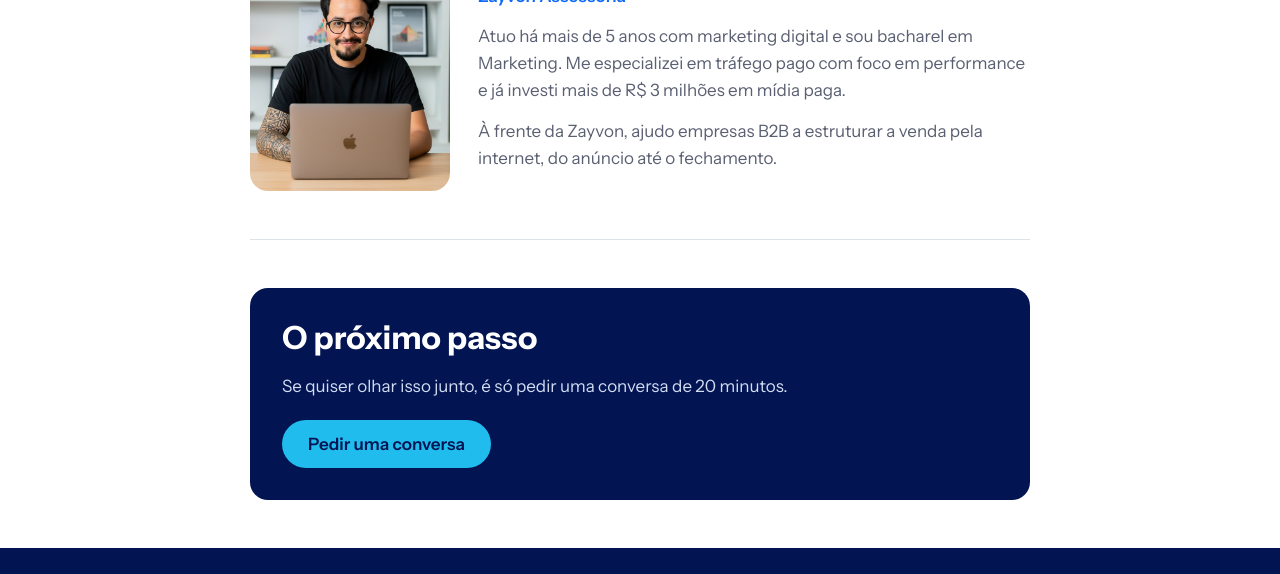
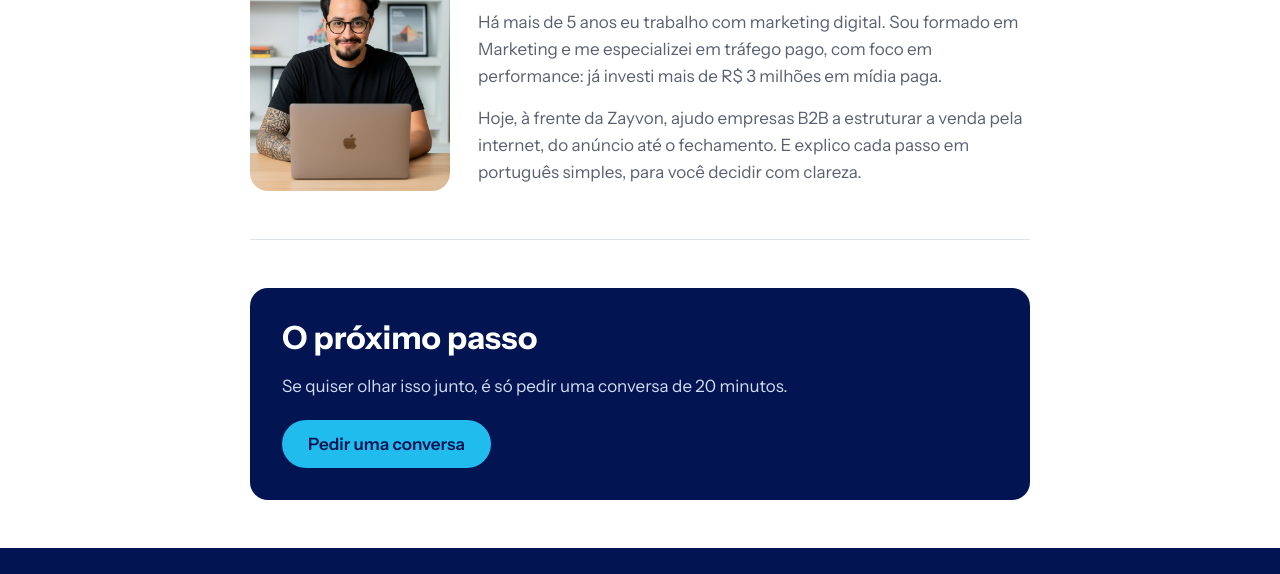
Before and after one commit to zayvonbusiness/materiais, a plain HTML site: page funil-leads/index.html in a window 1280 px wide. Shown: the part 5683-6257 px from the top of the page. Drawn offline with Linux system fonts and the light colour scheme.

Commit message:
Bio mais fluida funil-leads

```diff
--- a/funil-leads/index.html
+++ b/funil-leads/index.html
@@ -308,8 +308,8 @@ Nota: [soma] de 12. Ligar o quanto antes, de preferência no mesmo dia.</pre>
       <div>
         <div class="nome">Maiky Miguel</div>
         <div class="cargo">Zayvon Assessoria</div>
-        <p>Atuo há mais de 5 anos com marketing digital e sou bacharel em Marketing. Me especializei em tráfego pago com foco em performance e já investi mais de R$ 3 milhões em mídia paga.</p>
-        <p style="margin:0">À frente da Zayvon, ajudo empresas B2B a estruturar a venda pela internet, do anúncio até o fechamento.</p>
+        <p>Há mais de 5 anos eu trabalho com marketing digital. Sou formado em Marketing e me especializei em tráfego pago, com foco em performance: já investi mais de R$ 3 milhões em mídia paga.</p>
+        <p style="margin:0">Hoje, à frente da Zayvon, ajudo empresas B2B a estruturar a venda pela internet, do anúncio até o fechamento. E explico cada passo em português simples, para você decidir com clareza.</p>
       </div>
     </div>
   </section>
```
